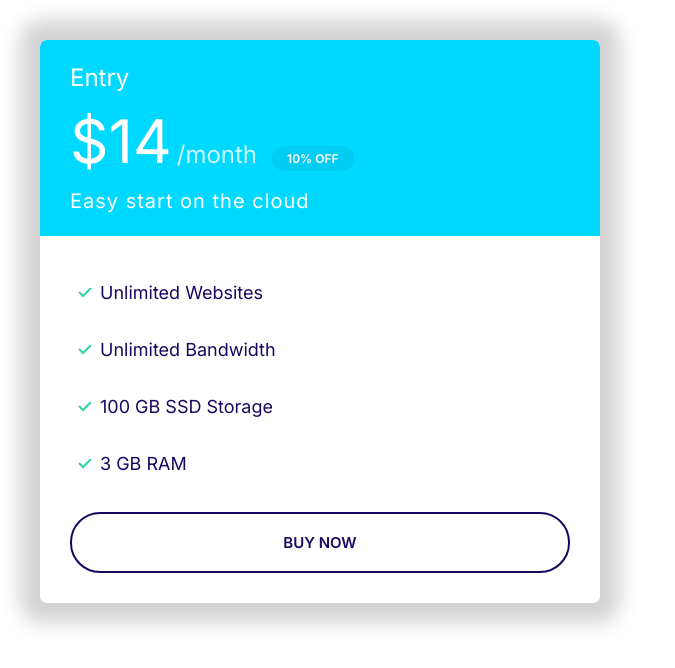
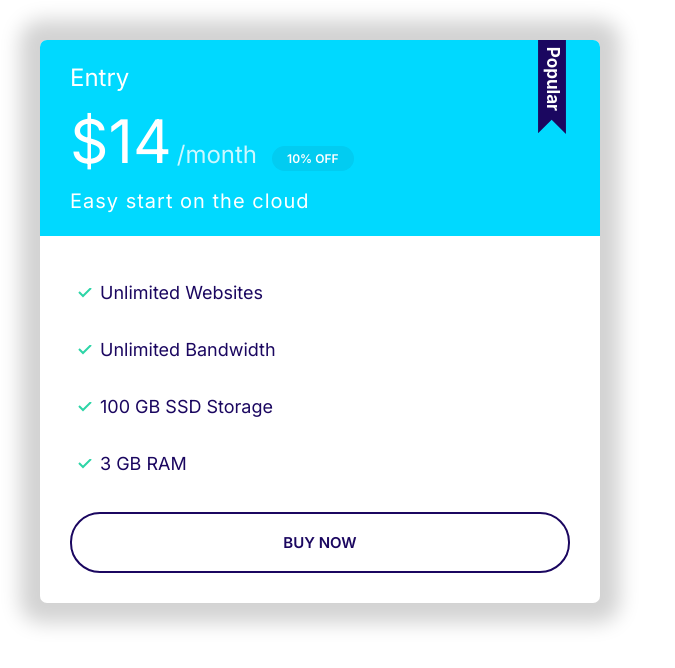
Before and after one commit to valen1965/MOSHIFY-project, a plain HTML site: page index.html in a window 1280 px wide. Shown: the whole page, without its empty margins (0-675 px from the left). Drawn offline with Linux system fonts and the light colour scheme.

Commit message:
Inserting Popular Icon.

```diff
--- a/CSS/styles.css
+++ b/CSS/styles.css
@@ -348,6 +348,25 @@ a {
   margin-bottom: 2rem;
 }
 
+/* FIXME:  Inserting Popular badge
+
+prior to inserting Header must be set to relative position
+
+FIXME:*/
+
+.plan--popular .card__header {
+  position: relative;
+}
+
+.plan--popular .card__header::before {
+  content: url(../images/popular.svg);
+  width: 40px;
+  display: inline-block;
+  position: absolute;
+  top: -6px;
+  right: 5%;
+}
+
 @media screen and (min-width: 1024) {
   .plan__name {
     font-size: 1.4rem;
--- a/index.html
+++ b/index.html
@@ -16,7 +16,7 @@
   </head>
    <body>
      <div style="width:50%; padding:4rem" >
-       <div class="plan">
+       <div class="plan plan--popular">
          <div class="card card--secondary">
           <header class="card__header">
             <h3 class="plan__name">Entry</h3>
```
Also changed, not shown: images/popular.svg (added).
